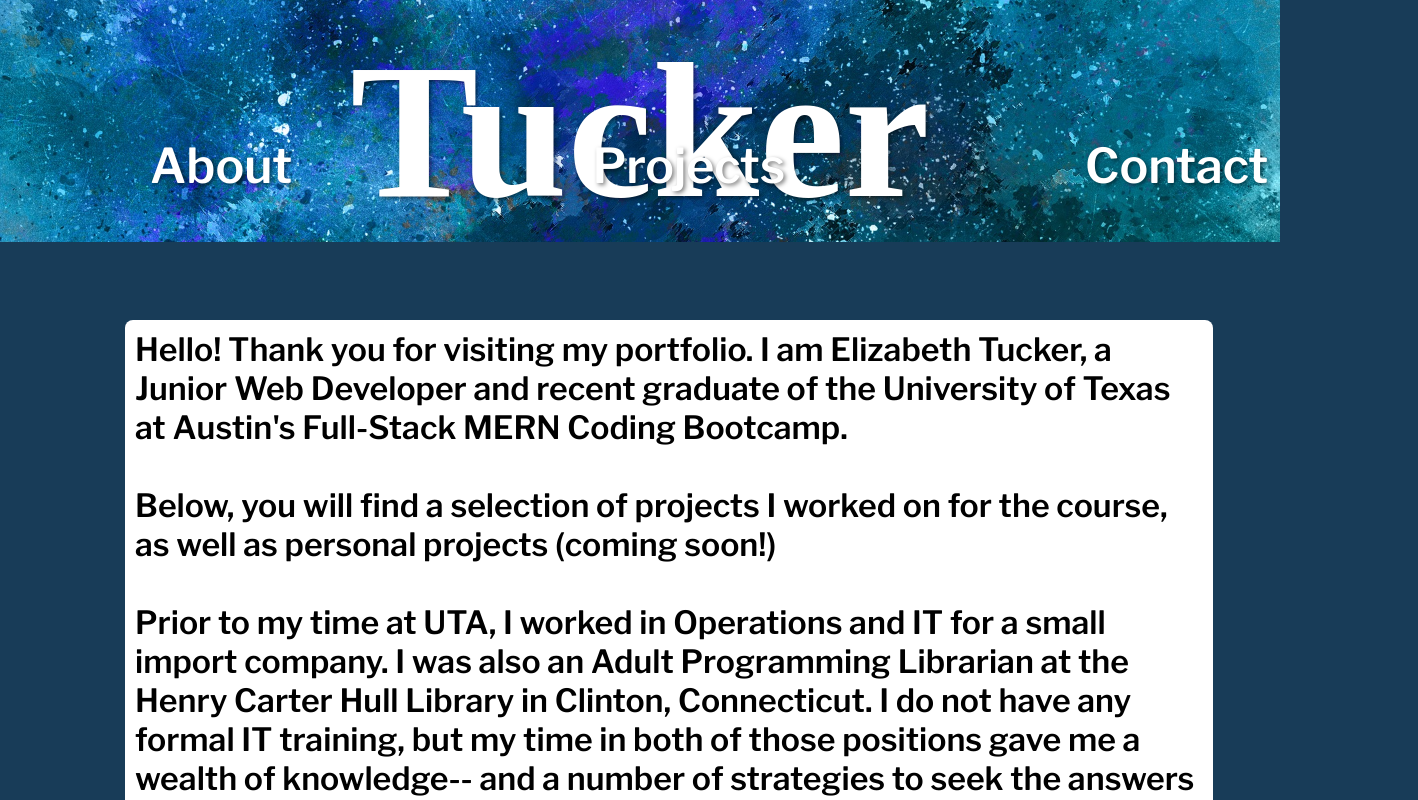
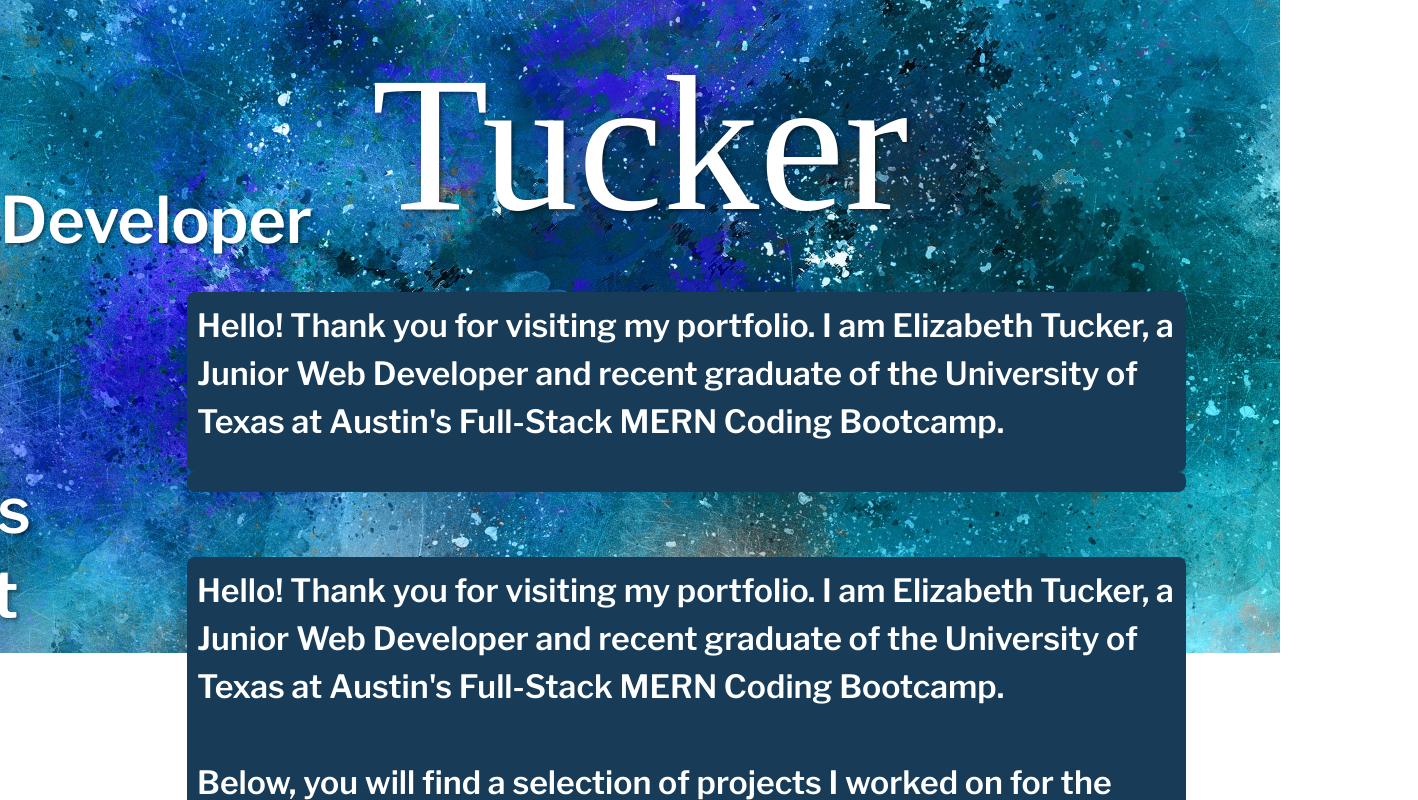
Before and after one commit to BitsTuck/portfolio, a React (Vite) app in the folder client/: page / in a window 1280 px wide. Shown: the part 200-1000 px from the top of the page, 1418 px wide, since content can reach past the window. Built offline with nearby package versions, Linux system fonts and the light colour scheme; a web font is replaced by a local one.

Commit message:
css/bootstrap work

```diff
--- a/client/index.html
+++ b/client/index.html
@@ -7,9 +7,11 @@
 <link rel="preconnect" href="https://fonts.gstatic.com" crossorigin>
 <link href="https://fonts.googleapis.com/css2?family=Libre+Franklin:wght@600&family=Meddon&family=Mukta+Vaani:wght@300&display=swap&family=La+Belle+Aurore&display=swap" rel="stylesheet">
     <title>Elizabeth Tucker Portfolio</title>
+    <link href="https://cdn.jsdelivr.net/npm/bootstrap@5.3.2/dist/css/bootstrap.min.css" rel="stylesheet" integrity="sha384-T3c6CoIi6uLrA9TneNEoa7RxnatzjcDSCmG1MXxSR1GAsXEV/Dwwykc2MPK8M2HN" crossorigin="anonymous">
 </head>
 <body>
     <div id="root"></div>
     <script type="module" src="./src/main.jsx"></script>
+    <script src="https://cdn.jsdelivr.net/npm/bootstrap@5.3.2/dist/js/bootstrap.bundle.min.js" integrity="sha384-C6RzsynM9kWDrMNeT87bh95OGNyZPhcTNXj1NW7RuBCsyN/o0jlpcV8Qyq46cDfL" crossorigin="anonymous"></script>
 </body>
 </html>
--- a/client/package.json
+++ b/client/package.json
@@ -16,9 +16,11 @@
   "dependencies": {
     "@apollo/client": "3.7.14",
     "axios": "^1.6.3",
+    "bootstrap": "^5.3.2",
     "graphql": "^16.8.1",
     "jwt-decode": "^4.0.0",
     "react": "^18.2.0",
+    "react-bootstrap": "^2.9.2",
     "react-dom": "^18.2.0",
     "react-router-dom": "^6.21.1"
   },
@@ -31,6 +33,5 @@
     "eslint-plugin-react-hooks": "^4.6.0",
     "eslint-plugin-react-refresh": "^0.4.4",
     "vite": "^5.0.0"
-
   }
 }
--- a/client/src/components/Header.jsx
+++ b/client/src/components/Header.jsx
@@ -7,19 +7,17 @@ const Header = () => {
     return (
         <>
 
-        <div className="title">
+            <div className="title">
                 <h1>Elizabeth Tucker</h1>
             </div>
-        <nav>
-            <div className="navbar">
-                <ul>
-                    <li>About</li>
-                    <li>Projects</li>
-                    <li>Contact</li>
-                </ul>
+            <nav>
+                <div className="navbar">
+                    <p>
+                        Developer
+                    </p>
 
-            </div>
-        </nav>
+                </div>
+            </nav>
         </>
     )
 }
--- a/client/src/index.css
+++ b/client/src/index.css
@@ -6,14 +6,10 @@
 }
 
 body {
-    background-color: #183C58;
-}
-
-.title {
-    background-image: url('./assets/background.jpg');
-    background-repeat: no-repeat;
-    background-size: 100%;
-
+   /*background-color: #183C58;*/
+   background-image: url('./assets/background.jpg');
+   background-repeat: no-repeat;
+   background-size: 100%;
 }
 
 .title h1 {
@@ -43,21 +39,27 @@ body {
     position: relative;
 }
 
-.navbar li {
+.navbar p {
     color: white;
-    font-size: 3rem;
-    display:inline;
+    font-size: 4rem;
     text-shadow: 2px 2px 4px rgba(0, 0, 0, 0.5);
-    margin: 150px;
 
 }
 
 .about-card {
-    background-color: white;
+    background-color: #183C58;
+    color: white;
     width: 85%;
     font-size: 2rem;
     position: relative;
-    margin: 125px;
     padding: 10px;
     border-radius: .5rem;
 }
+
+.side-nav h2{
+    color: white;
+    text-shadow: 2px 2px 4px rgba(0, 0, 0, 0.5);
+    font-size: 4rem;
+    margin-inline: -5em;
+
+}
--- a/client/src/pages/Home.jsx
+++ b/client/src/pages/Home.jsx
@@ -1,10 +1,40 @@
 import { Link } from "react-router-dom";
-// import React from 'react'
+import React from 'react'
+import { Row, Col, Container } from 'react-bootstrap';
 
 const Home = () => {
     return (
         <>
-            <div className="about-card">
+            <Container>
+                <Row>
+                <Col xs={1}>
+                    <div className="side-nav"><h2>About</h2></div>
+                </Col>
+                <Col md={11}>
+                <div className="about-card w-100">
+                    <p>
+                        Hello! Thank you for visiting my portfolio. I am Elizabeth Tucker, a Junior Web Developer and recent graduate of the University of Texas at Austin's Full-Stack MERN Coding Bootcamp.
+
+                    </p>
+                </div>
+                </Col>
+                </Row>
+                <Row className="justify-content-end">
+                <Col xs={1}>
+                    <div className="side-nav"><h2>Projects</h2></div>
+                </Col>
+                <Col md={11}>
+                <div className="about-card w-100">
+
+                </div>
+                </Col>
+                </Row>
+                <Row className="justify-content-end">
+                <Col xs={1}>
+                    <div className="side-nav"><h2>Contact</h2></div>
+                </Col>
+                <Col md={11}>
+                <div className="about-card w-100">
                     <p>
                         Hello! Thank you for visiting my portfolio. I am Elizabeth Tucker, a Junior Web Developer and recent graduate of the University of Texas at Austin's Full-Stack MERN Coding Bootcamp.
                         <br />
@@ -18,6 +48,10 @@ const Home = () => {
                         Thanks for stopping by! I look forward to hearing from you.
                     </p>
                 </div>
+                </Col>
+                </Row>
+
+            </Container>
         </>
     )
 }
```
Also changed, not shown: 1 other file (tests, documents, lock files or other folders). Lines whose indentation alone changed are shown as unchanged.
